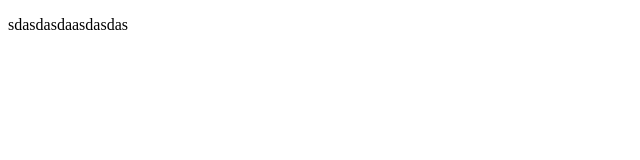
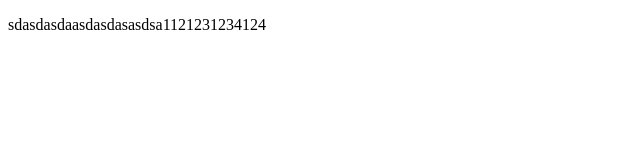
Before and after one commit to JoshoPascal/proyectoDemoCursoPrework, a plain HTML site: page index.html in a window 1280 px wide. Shown: the whole page, without its empty margins (0-640 px from the left). Drawn offline with Linux system fonts and the light colour scheme.

Commit message:
cambios números

```diff
--- a/index.html
+++ b/index.html
@@ -8,7 +8,7 @@
 </head>
 <body>
     <p>
-        sdasdasdaasdasdas
+        sdasdasdaasdasdasasdsa1121231234124
     </p>
 
 </body>
```
